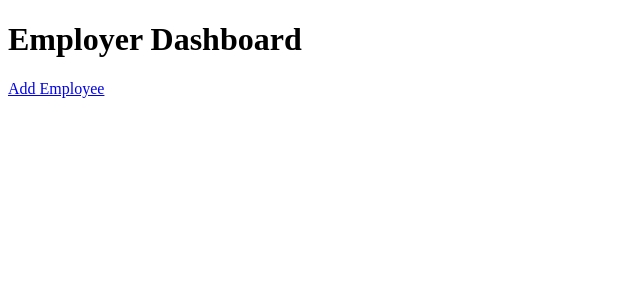
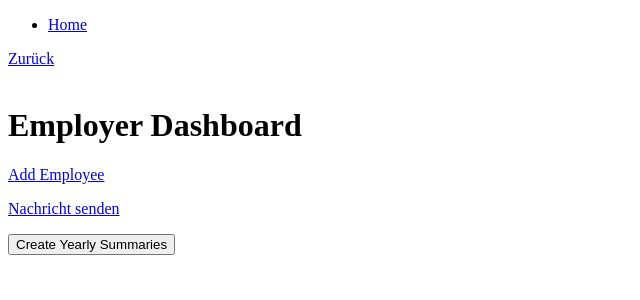
Before and after one commit to YNCK-YNCK/Softwareprojekt_Zeiterfassung, a Flask app: page /employer in a window 1280 px wide. Shown: the top 300 px of the page, without its empty margins (0-640 px from the left). Run offline with Flask 3, Linux system fonts and the light colour scheme.

Commit message:
Update employer_dashboard.html

```diff
--- a/TimeTracking/templates/employer_dashboard.html
+++ b/TimeTracking/templates/employer_dashboard.html
@@ -5,6 +5,13 @@
     <title>Employer Dashboard</title>
 </head>
 <body>
+     <nav>
+        <ul>
+            <li><a href="/">Home</a></li>
+        </ul>
+    </nav>
+    <a href="#" onclick="window.history.back();">Zurück</a>
+     <br><br>
     <h1>Employer Dashboard</h1>
     <a href="{{ url_for('add_employee') }}">Add Employee</a>
     <ul>
@@ -16,5 +23,11 @@
         </li>
         {% endfor %}
     </ul>
+    <p> <a href="/employer/send_message">Nachricht senden</a></p>
+    <p>
+        <form action="{{ url_for('create_yearly_summaries') }}" method="POST">
+        <button type="submit">Create Yearly Summaries</button>
+    </form>
+    </p>
 </body>
 </html>
```
